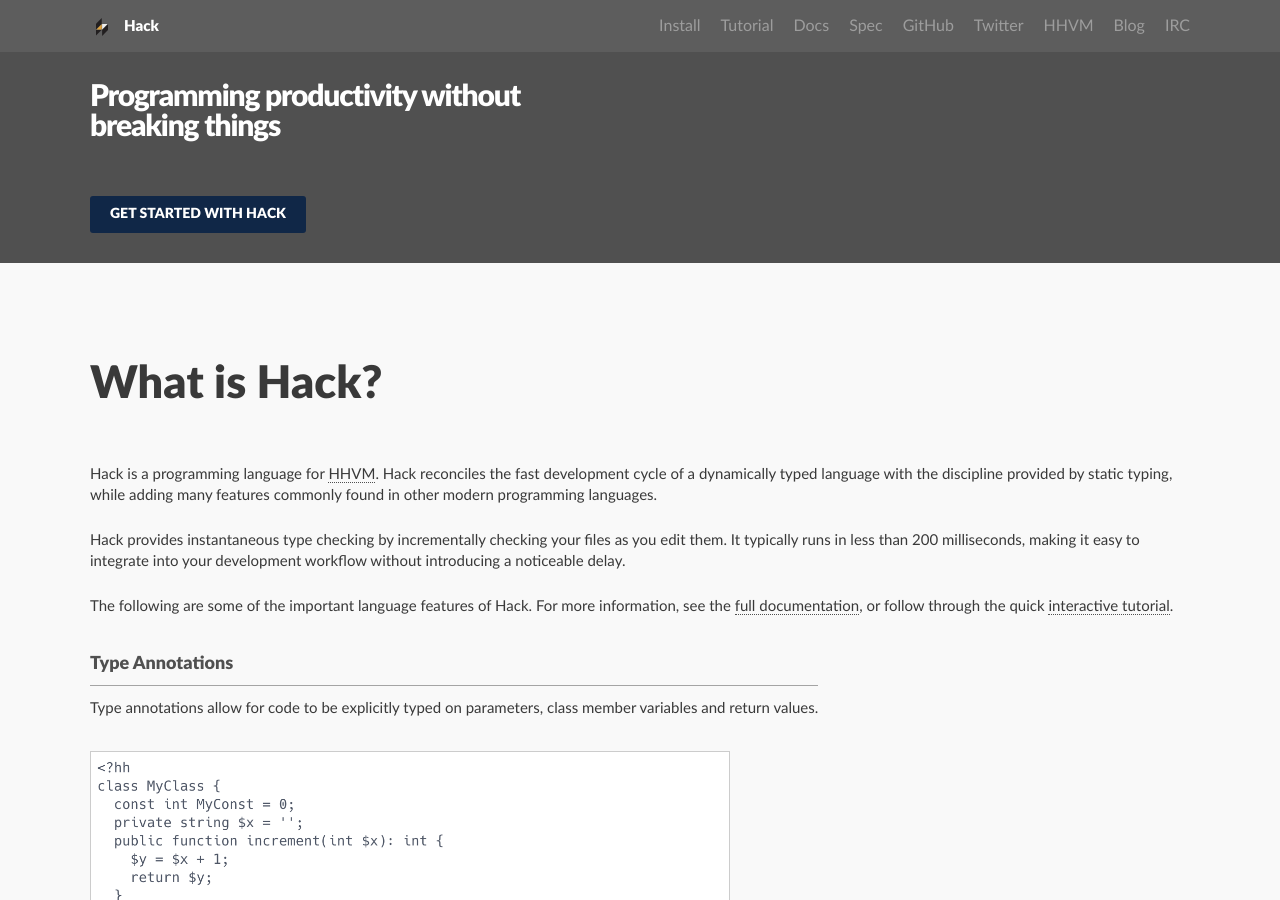
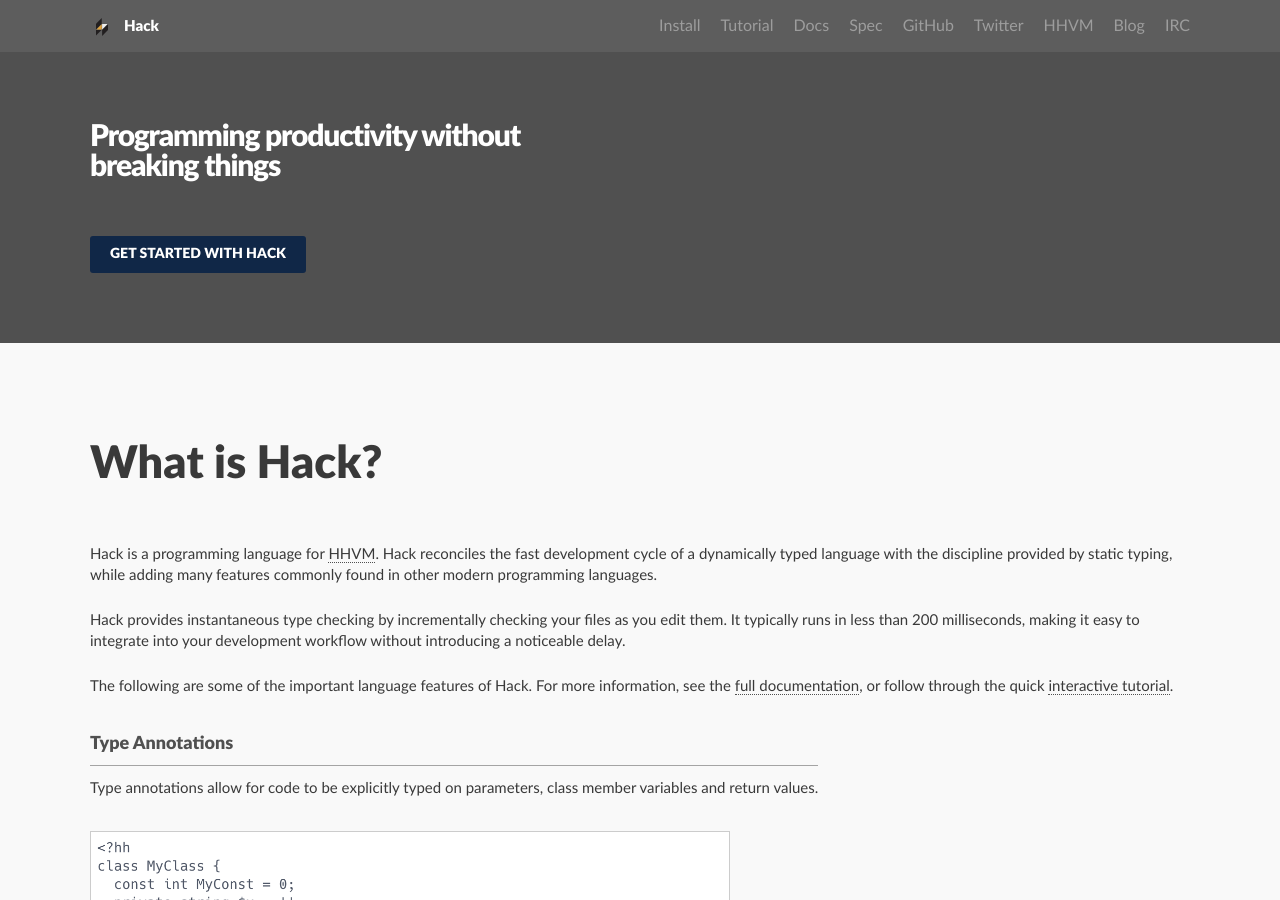
Before and after one commit to hhvm/hacklang.org, a Jekyll site: the page built from docs/index.md, in a window 1280 px wide and 900 px high. Built offline with Jekyll 4.4.1, drawn with Linux system fonts in a browser that asks for light colours; some web fonts are replaced.

Commit message:
Have header hack demo with no scrollbar
Also make resizing a tad smoother

```diff
--- a/docs/_sass/_base.scss
+++ b/docs/_sass/_base.scss
@@ -415,6 +415,8 @@
         box-sizing: border-box;
         max-width: 460px;
         padding-right: 40px;
+        padding-top: 40px;
+        padding-bottom: 40px;
       }
 
       .wrapper {
@@ -442,6 +444,20 @@
 }
 
 @media only screen and (min-width: 1024px) {
+  .homeContainer {
+    .homeWrapper {
+      #inner {
+        max-width: 480px;
+        padding-top: 40px;
+        padding-bottom: 40px;
+      }
+    }
+  }
+
+  .wrapper {
+    max-width: 950px;
+  }
+
   .mainContainer {
     .mainWrapper {
       .post {
@@ -461,18 +477,6 @@
           width: 100%;
         }
       }
-
-      .homeContainer {
-        .homeWrapper {
-          #inner {
-            max-width: 520px;
-          }
-        }
-      }
-
-      .wrapper {
-        max-width: 950px;
-      }
     }
   }
 }
@@ -481,6 +485,8 @@
   .homeContainer {
     .homeWrapper {
       #inner {
+        padding-top: 40px;
+        padding-bottom: 40px;
         max-width: 560px;
       }
     }
@@ -495,7 +501,7 @@
   .homeContainer {
     .homeWrapper {
       #inner {
-        max-width: 1100px;
+        max-width: 640px;
         padding-bottom: 40px;
         padding-top: 40px;
       }
@@ -509,5 +515,5 @@
 
 .CodeMirror {
   margin-top: 20px;
-  max-height: 180px;
+  max-height: 240px;
 }
```
